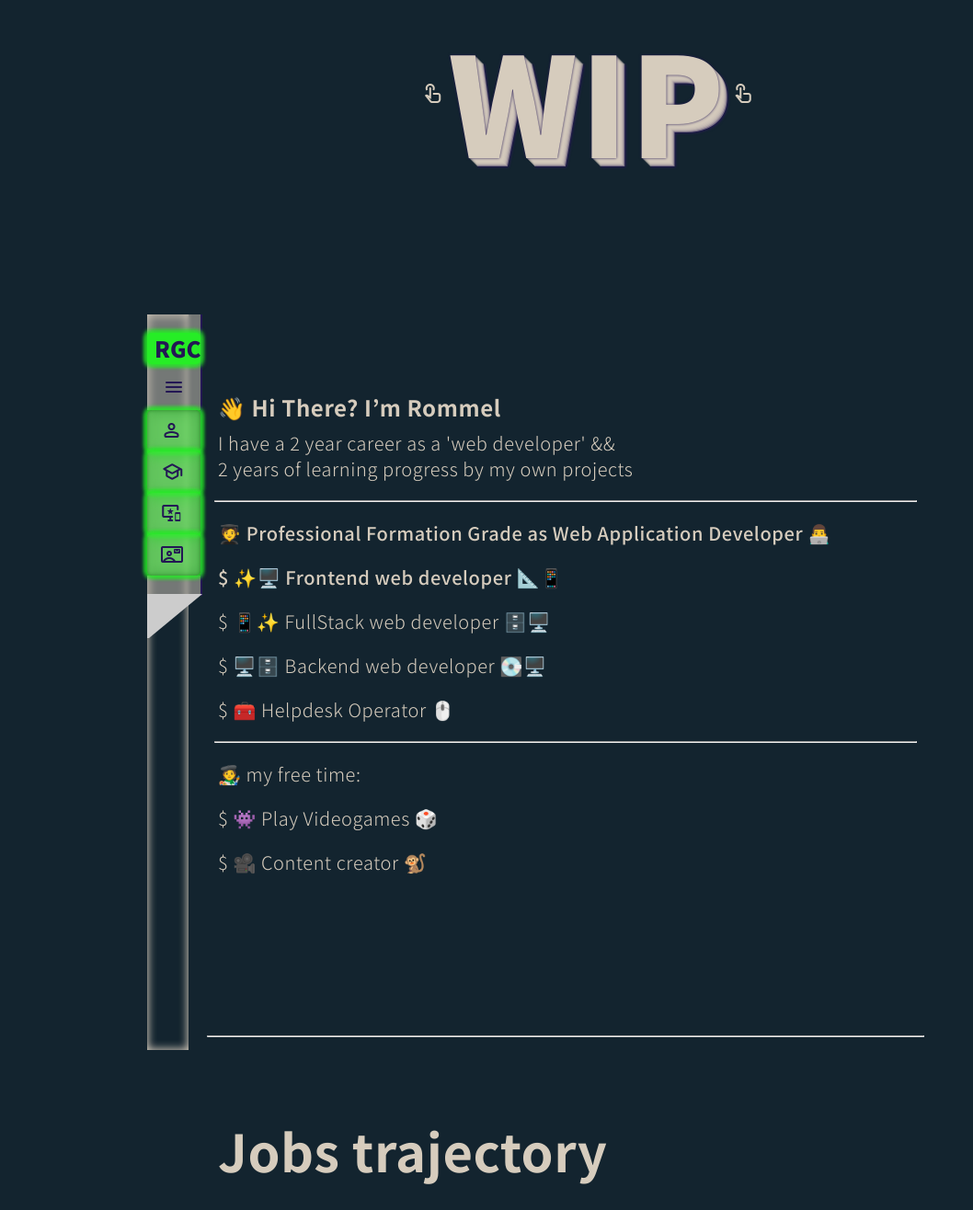
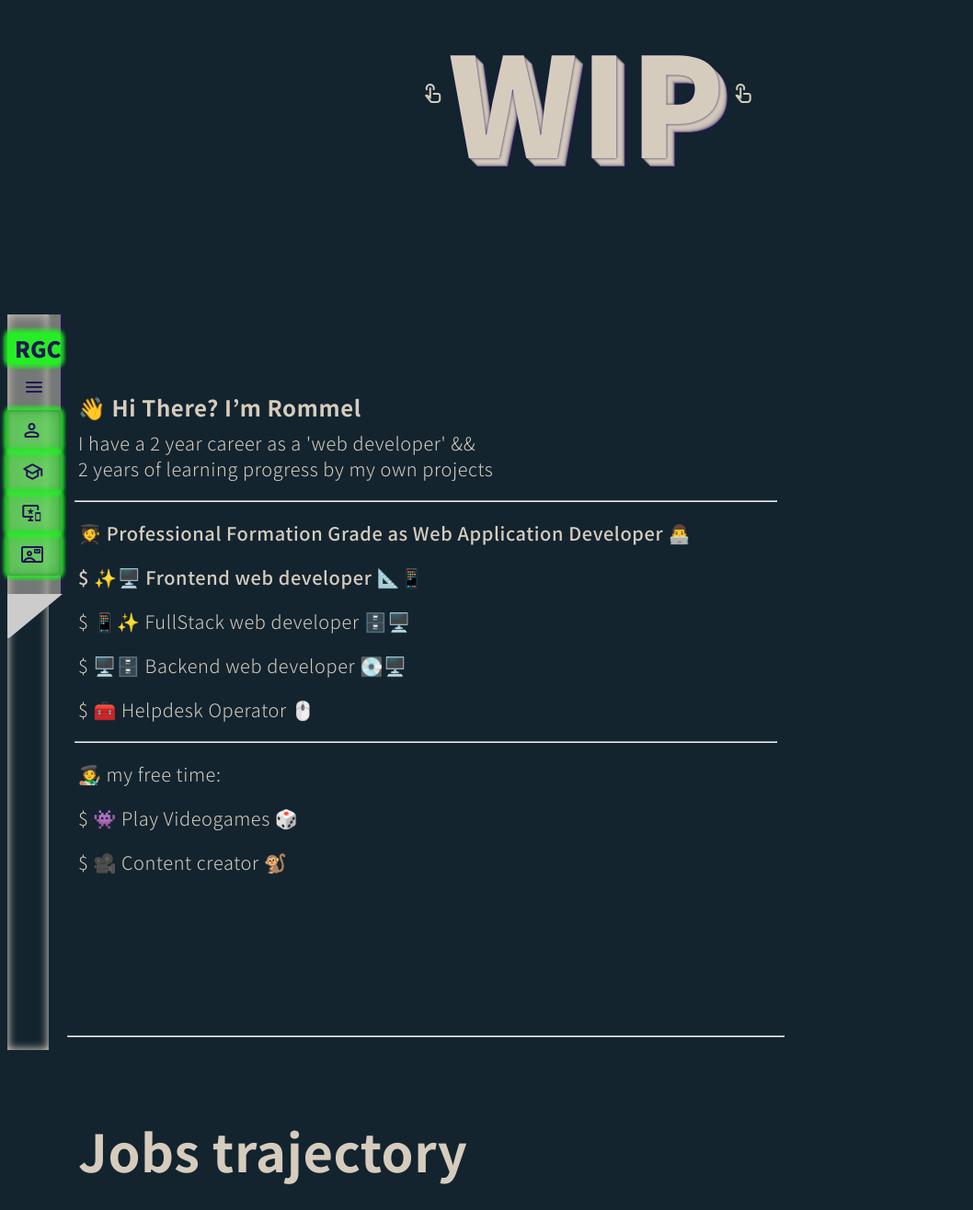
Before and after one commit to rmlgc/VueLanding, a Vue app: page / in a window 1280 px wide. Shown: the part 138-1454 px from the top of the page at 92% size, without its empty margins (0-1058 px from the left). Built offline with nearby package versions, Linux system fonts and the light colour scheme.

Commit message:
container edited

```diff
--- a/src/App.vue
+++ b/src/App.vue
@@ -74,7 +74,7 @@ const initIntersection = (element: any, elementIsVisible: any, elementScroll: an
 
 <template>
   <WipPage id="elWip" ref="elWip" class="content-full"></WipPage>
-  <div class="content-tablet m-auto">
+  <div class="content-tablet ">
   <main v-show="pageIsLoad">
     <header @click.self="isMenuOpen=!isMenuOpen" :class="`${isMenuOpen ? 'open bg-glass' : ''}`">
       <div
@@ -381,7 +381,7 @@ header{
   .open &{
       flex-flow: column;
     }
-  @media only screen and (min-width:676px){
+  @media only screen and (min-width:777px){
     flex-flow: column;
     width: 60px;
 
@@ -421,7 +421,7 @@ header{
   &-head{
     display: flex;
     flex-flow: row;
-    @media only screen and (min-width:676px){
+    @media only screen and (min-width:777px){
       flex-flow: column;
     }
   }
@@ -435,7 +435,7 @@ header{
     .open &{
       flex-flow: column;
     }
-    @media only screen and (min-width:676px){
+    @media only screen and (min-width:777px){
       max-height: 265px;
       flex-flow: column;
     }
@@ -461,7 +461,7 @@ header{
     flex: 1 0 100%;
     min-height: 45px;
     flex:1;
-    @media only screen and (min-width:676px){
+    @media only screen and (min-width:777px){
       width: 100%;
     }
     &.active {
--- a/src/assets/main.css
+++ b/src/assets/main.css
@@ -90,7 +90,7 @@ main {
     'body'
     'header';
 }
-@media only screen and (min-width:676px){
+@media only screen and (min-width:777px){
     main {
         grid-template-columns: 45px minmax(300px, 1fr);
         grid-template-areas:'header body ';
```
Also changed, not shown: .eslintrc.cjs.
